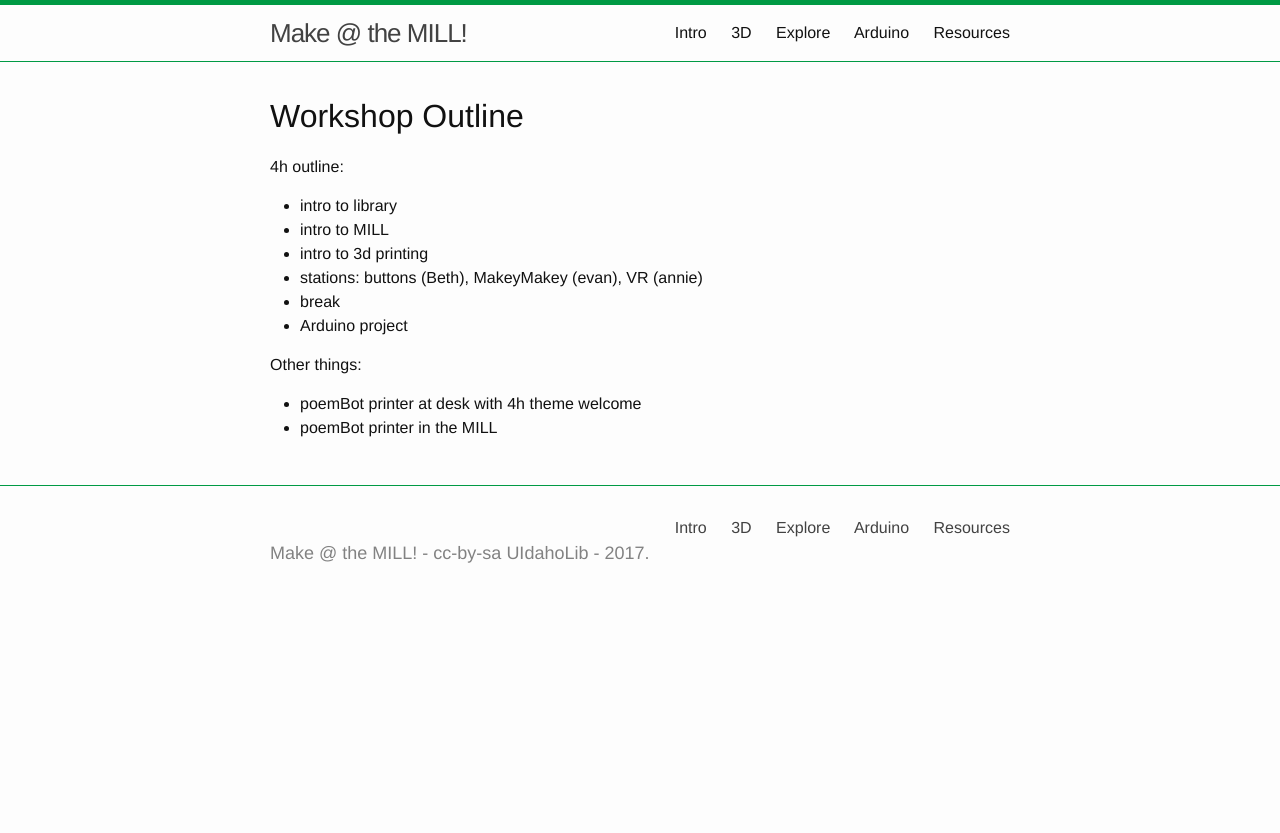
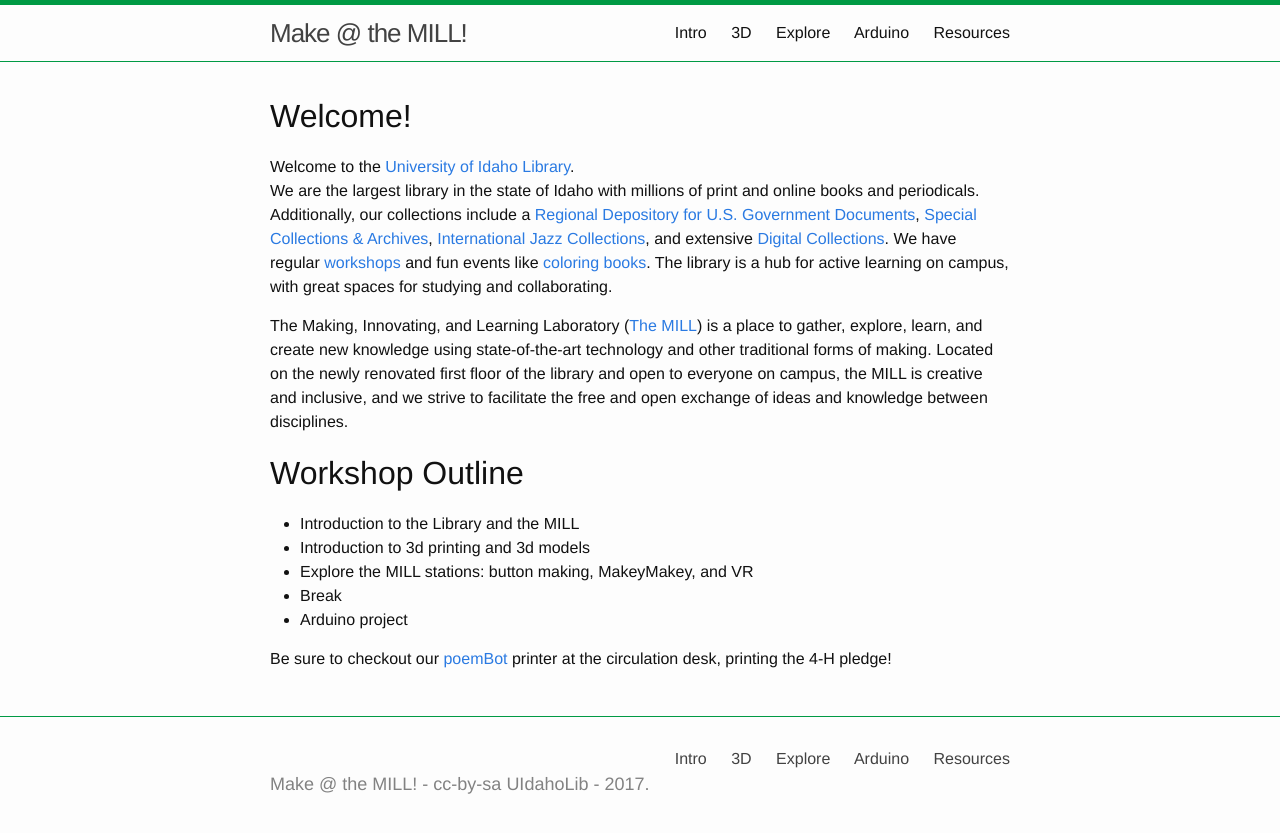
Before and after one commit to uidaholib/make-at-the-mill, a Jekyll site: the page built from 0-intro.md, in a window 1280 px wide. Shown: the top 833 px of the page. Built offline with Jekyll 4.4.1, drawn with Linux system fonts in a browser that asks for light colours.

Commit message:
update intro content

```diff
--- a/0-intro.md
+++ b/0-intro.md
@@ -4,18 +4,23 @@ title: Intro
 nav: true
 ---
 
+# Welcome!
+
+Welcome to the [University of Idaho Library](http://www.lib.uidaho.edu/).
+We are the largest library in the state of Idaho with millions of print and online books and periodicals.
+Additionally, our collections include a [Regional Depository for U.S. Government Documents](http://www.lib.uidaho.edu/find/govdocs/), [Special Collections & Archives](http://www.lib.uidaho.edu/special-collections/), [International Jazz Collections](http://www.ijc.uidaho.edu/), and extensive [Digital Collections](http://www.lib.uidaho.edu/digital/).
+We have regular [workshops](http://www.lib.uidaho.edu/services/workshops/resources.html) and fun events like [coloring books](http://www.lib.uidaho.edu/digital/gem/coloring/).
+The library is a hub for active learning on campus, with great spaces for studying and collaborating.
+
+The Making, Innovating, and Learning Laboratory ([The MILL](http://mill.lib.uidaho.edu/)) is a place to gather, explore, learn, and create new knowledge using state-of-the-art technology and other traditional forms of making.
+Located on the newly renovated first floor of the library and open to everyone on campus, the MILL is creative and inclusive, and we strive to facilitate the free and open exchange of ideas and knowledge between disciplines.
+
 # Workshop Outline
 
-4h outline:
-- intro to library
-- intro to MILL
-- intro to 3d printing
-- stations: buttons (Beth), MakeyMakey (evan), VR (annie)
-- break
+- Introduction to the Library and the MILL
+- Introduction to 3d printing and 3d models
+- Explore the MILL stations: button making, MakeyMakey, and VR
+- Break
 - Arduino project
 
-
-Other things:
-
-- poemBot printer at desk with 4h theme welcome
-- poemBot printer in the MILL
+Be sure to checkout our [poemBot](https://github.com/evanwill/poemBot) printer at the circulation desk, printing the 4-H pledge!
```
Also changed, not shown: 1-three-d.md (+19 -3 lines), 2-explore.md (+15 -3 lines), index.md (+1 -1 lines).
